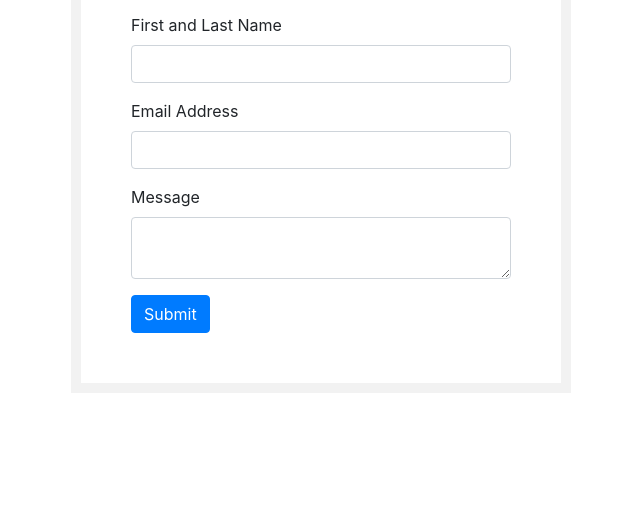
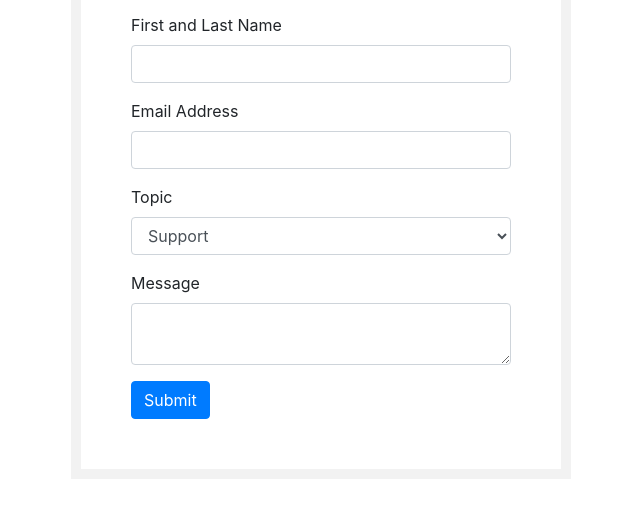
Before and after one commit to mm-schmidt/Test-2, a plain HTML site: page q3.html in a window 1280 px wide. Shown: the part 143-660 px from the top of the page, without its empty margins (319-959 px from the left). Drawn offline with nearby package versions, Linux system fonts and the light colour scheme.

Commit message:
Q3 - Update menu and scale

```diff
--- a/q3.html
+++ b/q3.html
@@ -6,6 +6,7 @@
     <!-- The following code is for a form in twitter boostrap. Add a field that allows the user to select a subject from
 either "support," or "consulting," choices In the correct part of the file also add html so that the page will
 display with 1:1 scale on a mobile device. -->
+    <meta name="viewport" content="width=device-width, initial-scale=1">
     <link rel="stylesheet" href="https://cdn.jsdelivr.net/npm/bootstrap@4.5.3/dist/css/bootstrap.min.css" />
     <style>
         .form-box {
@@ -37,6 +38,13 @@ display with 1:1 scale on a mobile device. -->
                         <input class="form-control" id="email" type="email" name="Email">
                     </div>
                     <div class="form-group">
+                        <label for="subject">Topic</label>
+                        <select class="form-control" id="topic" name="Topic">
+                            <option value="support">Support</option>
+                            <option value="consulting">Consulting</option>
+                        </select>
+                    </div>
+                    <div class="form-group">
                         <label for="message">Message</label>
                         <textarea class="form-control" id="message" name="Message"></textarea>
                     </div>
```
